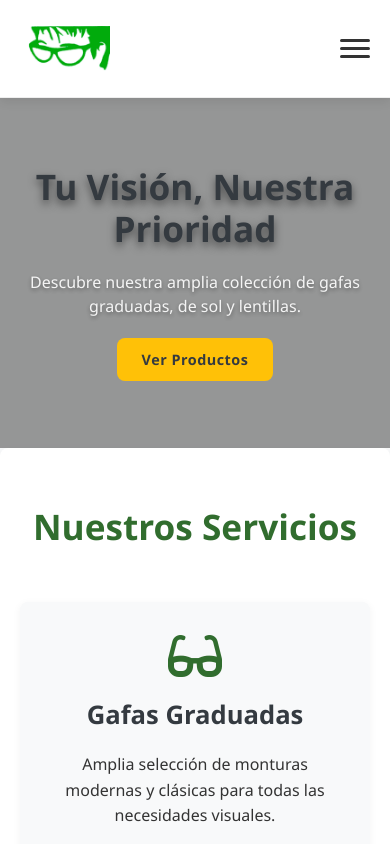
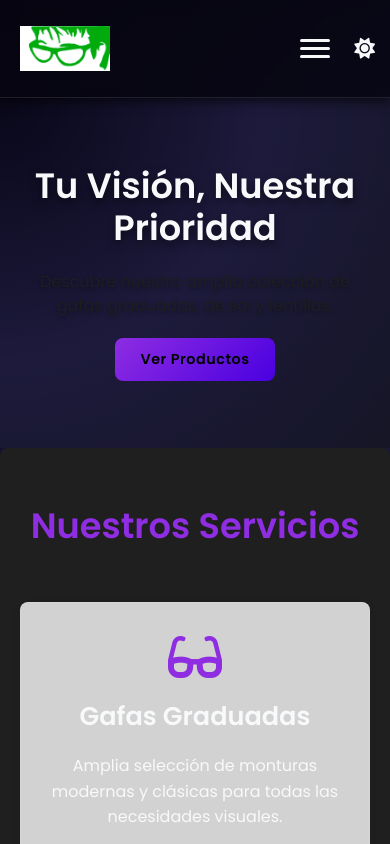
Before and after one commit to estebanGamboa-12/opticaMejorada, a plain HTML site: page index.html in a window 390 px wide. Shown: the top 844 px of the page. Drawn offline with Linux system fonts and the light colour scheme.

Commit message:
fix: render products reliably and refresh styles

```diff
--- a/css/hero-section.css
+++ b/css/hero-section.css
@@ -4,7 +4,7 @@
     position: relative;
     width: 100%;
     height: 600px; /* Ajusta la altura según tus necesidades */
-    background: url('../img/hero-background.jpg') no-repeat center center/cover; /* Asegúrate de tener esta imagen */
+    background: radial-gradient(circle at top left, #0f0c29, #302b63, #24243e);
     display: flex;
     justify-content: center;
     align-items: center;
@@ -29,6 +29,7 @@
     z-index: 2; /* Asegura que el contenido esté por encima de la capa oscura */
     padding: 20px;
     max-width: 800px;
+    animation: fadeIn 1.2s ease-out both;
 }
 
 .hero-content h1 {
@@ -109,3 +110,14 @@
         font-size: 0.9rem;
     }
 }
+
+@keyframes fadeIn {
+    from {
+        opacity: 0;
+        transform: translateY(20px);
+    }
+    to {
+        opacity: 1;
+        transform: translateY(0);
+    }
+}
--- a/css/style.css
+++ b/css/style.css
@@ -12,6 +12,27 @@
     --box-shadow-light: 0 4px 10px rgba(0,0,0,0.08); /* Sombra más suave */
     --box-shadow-hover: 0 8px 20px rgba(0,0,0,0.15); /* Sombra para hover */
     --transition-speed: 0.3s ease;
+    --primary-gradient: linear-gradient(135deg, #316d2e 0%, #56ab2f 100%);
+    --primary-gradient-hover: linear-gradient(135deg, #295a26 0%, #3d6d2e 100%);
+    --bg-gradient: linear-gradient(180deg, var(--light-bg) 0%, #e9ecef 100%);
+    --header-bg: rgba(255,255,255,0.9);
+}
+
+body.dark-mode {
+    --primary-color: #8e2de2;
+    --primary-dark: #4a00e0;
+    --secondary-color: #a0a0a0;
+    --accent-color: #00d9ff;
+    --text-color: #f8f9fa;
+    --light-bg: #1a1a1a;
+    --dark-bg: #000;
+    --white: #1f1f1f;
+    --box-shadow-light: 0 4px 10px rgba(0,0,0,0.6);
+    --box-shadow-hover: 0 8px 20px rgba(0,0,0,0.8);
+    --primary-gradient: linear-gradient(135deg, #8e2de2 0%, #4a00e0 100%);
+    --primary-gradient-hover: linear-gradient(135deg, #4a00e0 0%, #2b0866 100%);
+    --bg-gradient: linear-gradient(135deg, #0f0c29 0%, #302b63 50%, #24243e 100%);
+    --header-bg: rgba(0,0,0,0.6);
 }
 
 /* Base styles */
@@ -21,11 +42,15 @@
     padding: 0;
 }
 
+html {
+    scroll-behavior: smooth;
+}
+
 body {
-    font-family: 'Segoe UI', Roboto, 'Helvetica Neue', Arial, sans-serif;
+    font-family: 'Poppins', 'Segoe UI', Roboto, 'Helvetica Neue', Arial, sans-serif;
     line-height: 1.6;
     color: var(--text-color);
-    background-color: var(--light-bg);
+    background: var(--bg-gradient);
 }
 
 .container {
@@ -35,7 +60,7 @@ body {
 }
 
 h1, h2, h3 {
-    color: var(--dark-bg);
+    color: var(--text-color);
     margin-bottom: 1rem;
 }
 
@@ -56,9 +81,10 @@ a:hover {
 
 /* Header */
 header {
-    background-color: var(--white);
+    background-color: var(--header-bg);
+    backdrop-filter: blur(8px);
     padding: 1rem 0;
-    border-bottom: 1px solid #eee;
+    border-bottom: 1px solid rgba(255,255,255,0.1);
     box-shadow: var(--box-shadow-light);
     position: sticky;
     top: 0;
@@ -70,6 +96,8 @@ header .container {
     justify-content: space-between;
     align-items: center;
     flex-wrap: wrap; /* Para responsive */
+    position: relative;
+    padding-right: 60px; /* espacio para el botón de tema */
 }
 
 .logo {
@@ -107,6 +135,26 @@ header .container {
     background-color: var(--text-color);
     border-radius: 10px;
     transition: all var(--transition-speed);
+}
+
+/* Botón de cambio de tema */
+.theme-toggle {
+    position: absolute;
+    right: 15px;
+    top: 50%;
+    transform: translateY(-50%);
+    background: transparent;
+    border: none;
+    color: var(--text-color);
+    font-size: 1.3rem;
+    cursor: pointer;
+    transition: color var(--transition-speed), transform 0.2s ease;
+    z-index: 1002;
+}
+
+.theme-toggle:hover {
+    color: var(--primary-color);
+    transform: scale(1.1);
 }
 
 /* Animación de la hamburguesa a X */
@@ -165,13 +213,13 @@ header .container {
 /* Buttons */
 .button, .button-small {
     display: inline-block;
-    background-color: var(--primary-color);
-    color: var(--white);
+    background: var(--primary-gradient);
+    color: #fff;
     padding: 12px 28px; /* Ligeramente más padding */
     border-radius: var(--border-radius);
     text-decoration: none;
     font-weight: bold;
-    transition: background-color var(--transition-speed), transform 0.2s ease;
+    transition: background var(--transition-speed), transform 0.2s ease;
     border: none;
     cursor: pointer;
     font-size: 1rem;
@@ -179,7 +227,7 @@ header .container {
 }
 
 .button:hover, .button-small:hover {
-    background-color: var(--primary-dark);
+    background: var(--primary-gradient-hover);
     transform: translateY(-2px); /* Efecto sutil al hover */
     text-decoration: none;
 }
@@ -223,7 +271,7 @@ main {
     background-size: cover;
     background-position: center; */
     position: relative;
-    color: var(--white);
+    color: #fff;
     text-align: center;
     padding: 100px 20px;
     margin-bottom: 30px;
@@ -238,7 +286,7 @@ main {
     left: 0;
     right: 0;
     bottom: 0;
-    background-color: rgba(49, 109, 46, 0.65); /* Un 65% de opacidad de tu primary-color */
+    background-color: rgba(78, 0, 194, 0.65); /* Un 65% de opacidad del color principal */
     z-index: 1;
 }
 
@@ -248,7 +296,7 @@ main {
 }
 
 .hero h1 {
-    color: var(--white);
+    color: #fff;
     font-size: 3.5rem; /* Más grande */
     margin-bottom: 1.2rem;
     text-shadow: 2px 2px 4px rgba(0,0,0,0.3); /* Sombra para el texto */
@@ -285,12 +333,14 @@ main {
 }
 
 .info-card {
-    background-color: var(--light-bg);
+    background-color: rgba(255,255,255,0.8);
+    border: 1px solid rgba(255,255,255,0.1);
     padding: 30px; /* Más padding */
     border-radius: var(--border-radius);
     text-align: center;
     box-shadow: 0 2px 8px rgba(0,0,0,0.05); /* Sombra más suave */
     transition: transform var(--transition-speed), box-shadow var(--transition-speed);
+    backdrop-filter: blur(4px);
 }
 
 .info-card:hover {
@@ -299,7 +349,7 @@ main {
 }
 
 .info-card h3 {
-    color: var(--dark-bg); /* Cambiado a dark-bg para contraste */
+    color: var(--text-color);
     margin-bottom: 1rem;
     font-size: 1.6rem;
 }
@@ -324,7 +374,7 @@ main {
 
 .filter-button {
     background-color: var(--secondary-color);
-    color: var(--white);
+    color: #fff;
     border: none;
     padding: 12px 25px; /* Más padding */
     border-radius: var(--border-radius);
@@ -355,7 +405,8 @@ main {
 }
 
 .product-card {
-    background-color: var(--white);
+    background-color: rgba(255,255,255,0.9);
+    border: 1px solid rgba(255,255,255,0.1);
     border-radius: var(--border-radius);
     box-shadow: var(--box-shadow-light);
     padding: 25px; /* Más padding */
@@ -364,6 +415,10 @@ main {
     flex-direction: column;
     align-items: center;
     transition: transform var(--transition-speed), box-shadow var(--transition-speed);
+    backdrop-filter: blur(4px);
+    opacity: 0;
+    transform: translateY(20px);
+    animation: fadeInUp 0.6s ease forwards;
 }
 
 .product-card:hover {
@@ -404,6 +459,17 @@ main {
     margin-top: 20px;
 }
 
+@keyframes fadeInUp {
+    from {
+        opacity: 0;
+        transform: translateY(20px);
+    }
+    to {
+        opacity: 1;
+        transform: translateY(0);
+    }
+}
+
 /* Favorites Page */
 .fav-intro {
     text-align: center;
@@ -427,6 +493,7 @@ main {
     box-shadow: var(--box-shadow-light);
     text-align: center;
     transition: transform var(--transition-speed), box-shadow var(--transition-speed);
+    border: 1px solid rgba(255,255,255,0.1);
 }
 
 .contact-card:hover {
@@ -496,7 +563,7 @@ main {
 /* Footer */
 footer {
     background-color: var(--dark-bg);
-    color: var(--white);
+    color: var(--text-color);
     text-align: center;
     padding: 30px 0; /* Más padding */
     margin-top: 60px; /* Más margen */
@@ -528,6 +595,7 @@ footer p {
 @media (max-width: 768px) {
     header .container {
         flex-wrap: nowrap; /* Evita que el logo y el botón de hamburguesa se envuelvan */
+        padding-right: 60px; /* mantener espacio para el botón de tema */
     }
 
     .main-nav {
--- a/index.html
+++ b/index.html
@@ -8,7 +8,8 @@
     <meta name="description"
         content="Bienvenido a Óptica Alberche El Tiemblo. Descubre nuestro catálogo de gafas de sol, graduadas y lentillas. Marca tus favoritos y visítanos en El Tiemblo.">
     <link rel="stylesheet" href="https://cdnjs.cloudflare.com/ajax/libs/font-awesome/6.0.0-beta3/css/all.min.css"
-        integrity="sha512-..." crossorigin="anonymous" referrerpolicy="no-referrer" />
+        crossorigin="anonymous" referrerpolicy="no-referrer" />
+    <link href="https://fonts.googleapis.com/css2?family=Poppins:wght@300;400;600&display=swap" rel="stylesheet">
     <link rel="stylesheet" href="css/style.css">
     <link rel="stylesheet" href="css/hero-section.css">
 </head>
@@ -19,6 +20,9 @@
             <a href="index.html" class="logo">
                 <img src="img/logo.jpg" alt="Logo Óptica Alberche El Tiemblo">
             </a>
+            <button class="theme-toggle" id="theme-toggle" aria-label="Cambiar tema">
+                <i class="fas fa-moon"></i>
+            </button>
             <button class="hamburger-menu" aria-label="Abrir menú de navegación">
                 <span class="bar"></span>
                 <span class="bar"></span>
--- a/js/main.js
+++ b/js/main.js
@@ -76,6 +76,29 @@ document.addEventListener('DOMContentLoaded', () => {
     const hamburgerMenu = document.querySelector('.hamburger-menu');
     const mainNav = document.querySelector('.main-nav');
     const body = document.body; // Para evitar scroll al abrir el menú
+    const themeToggle = document.getElementById('theme-toggle');
+
+    const storedTheme = localStorage.getItem('theme');
+    if (storedTheme === 'dark' || !storedTheme) {
+        body.classList.add('dark-mode');
+    }
+
+    const updateThemeIcon = () => {
+        if (!themeToggle) return;
+        themeToggle.innerHTML = body.classList.contains('dark-mode')
+            ? '<i class="fas fa-sun"></i>'
+            : '<i class="fas fa-moon"></i>';
+    };
+    updateThemeIcon();
+
+    if (themeToggle) {
+        themeToggle.addEventListener('click', () => {
+            body.classList.toggle('dark-mode');
+            const isDark = body.classList.contains('dark-mode');
+            localStorage.setItem('theme', isDark ? 'dark' : 'light');
+            updateThemeIcon();
+        });
+    }
 
     if (hamburgerMenu && mainNav) {
         hamburgerMenu.addEventListener('click', () => {
```
Also changed, not shown: contacto.html (+5 -1 lines), favoritos.html (+5 -1 lines), js/favorites.js (+5 -4 lines), js/products.js (+29 -20 lines), productos.html (+5 -1 lines).
